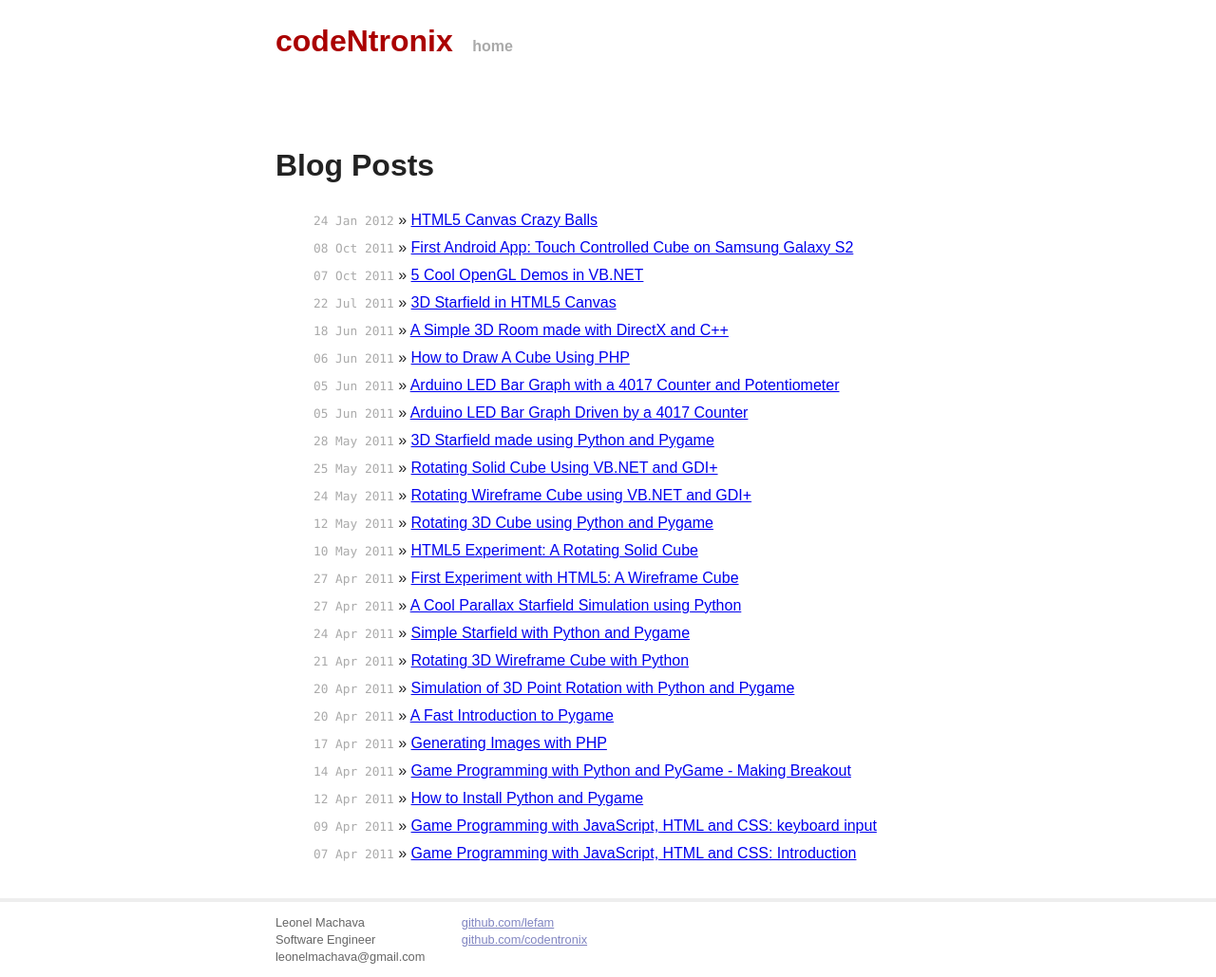
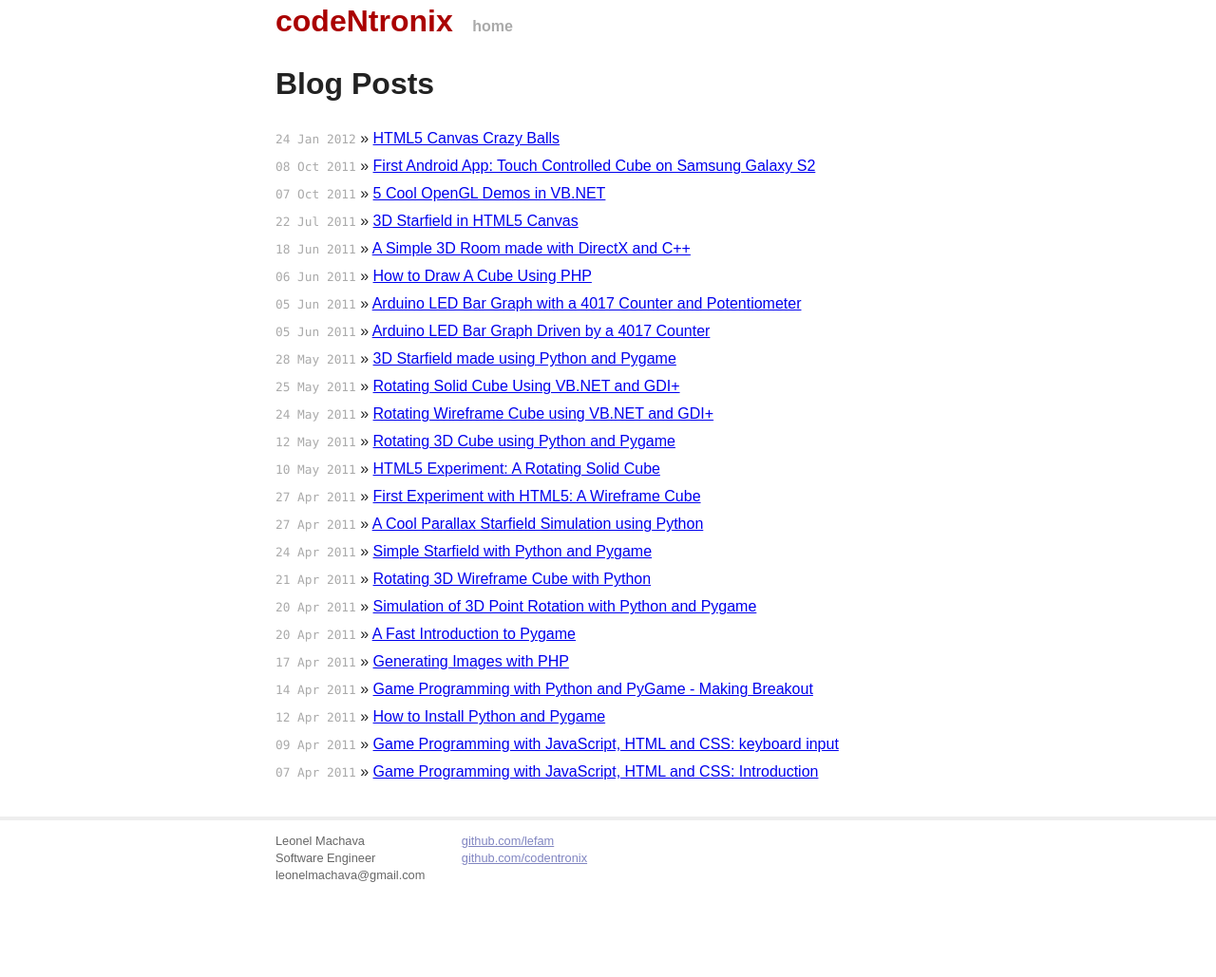
Before and after one commit to codentronix/codentronix.github.io, a Jekyll site: the page built from index.html, in a window 1280 px wide. Shown: the whole page at 95% size. Built offline with Jekyll 4.4.1, drawn with Linux system fonts in a browser that asks for light colours; nearby versions of some CDN libraries; Markdown is read by kramdown in place of the engine named in the settings; after the commit the page ends 944 px from its top, so only the background shows below that.

Commit message:
Template improvements

```diff
--- a/css/main.css
+++ b/css/main.css
@@ -115,6 +115,18 @@ main {
   padding: 0 5px;
 }
 
+main iframe {
+  max-width: 690px;
+}
+
+#home ul {
+  padding: 0;
+}
+
+header h1 {
+  margin: 0;
+}
+
 /**** HOME ****/
 
 .posts {
@@ -149,7 +161,7 @@ main {
 
 .title {
   display: inline-block;
-  margin-bottom: 2em;
+  margin-bottom: 0em;
 }
 
 .title a {
```
